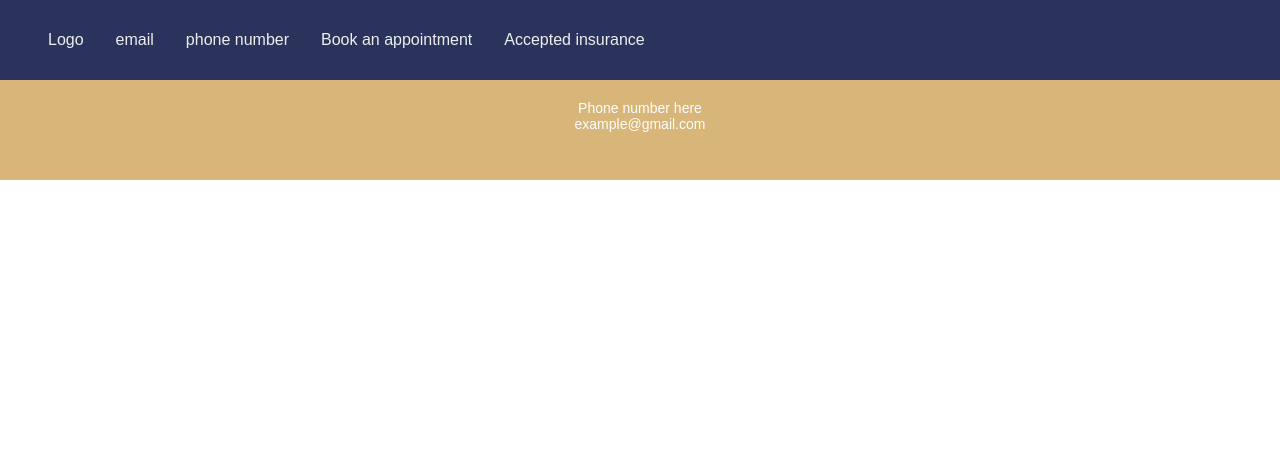
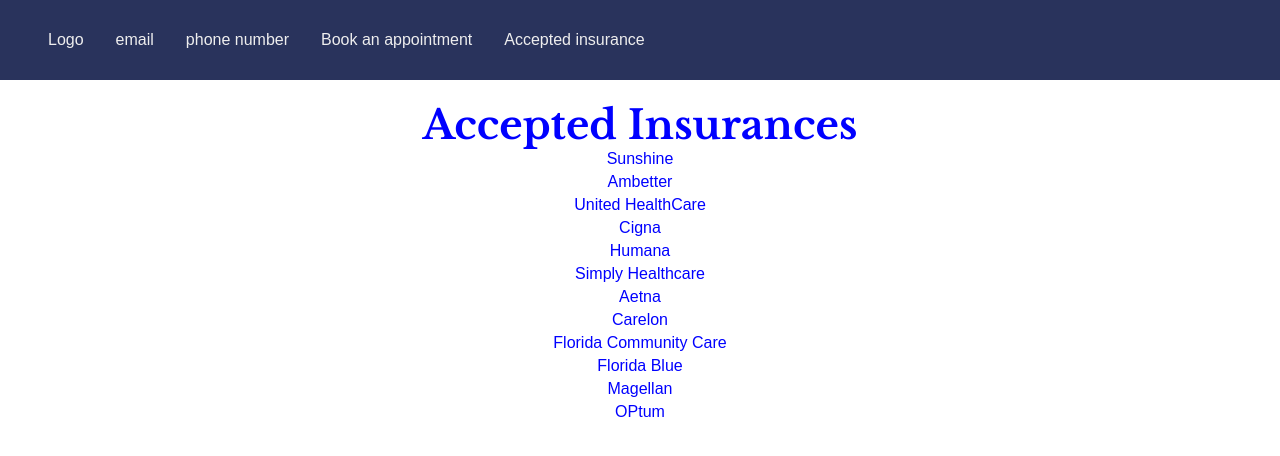
Before and after one commit to StrBoll/TampaBayMentalHealth, a React (Create React App) app: page /checkinsurance in a window 1280 px wide. Shown: the top 456 px of the page. Built offline with nearby package versions, Linux system fonts and the light colour scheme.

Commit message:
Couple of changes to insurance page as well as html header fonts

```diff
--- a/public/index.html
+++ b/public/index.html
@@ -1,6 +1,8 @@
 <!DOCTYPE html>
 <html lang="en">
   <head>
+    <link rel="preconnect" href="https://fonts.gstatic.com">
+    <link href="https://fonts.googleapis.com/css2?family=Libre+Baskerville:wght@400;700&display=swap" rel="stylesheet">
     <meta charset="utf-8" />
     <link rel="icon" href="%PUBLIC_URL%/favicon.ico" />
     <meta name="viewport" content="width=device-width, initial-scale=1" />
--- a/src/Checkinsurance.jsx
+++ b/src/Checkinsurance.jsx
@@ -1,35 +1,53 @@
 import React from 'react';
 
-const Checkinsurance = () => {
+const CheckInsurance = () => {
+    const acceptedInsurances = [
+        "Sunshine",
+        "Ambetter",
+        "United HealthCare",
+        "Cigna",
+        "Humana",
+        "Simply Healthcare",
+        "Aetna",
+        "Carelon",
+        "Florida Community Care",
+        "Florida Blue",
+        "Magellan",
+        "OPtum"
+    ];
+
     return (
-    <bottom style={styles.bottom}>
         <div style={styles.container}>
-      <p style={styles.text}>Phone number here</p>
-      <p style={styles.text}>example@gmail.com</p>
+            <h2 style={styles.title}>Accepted Insurances</h2>
+            <ul style={styles.insuranceList}>
+                {acceptedInsurances.map(insurance => (
+                    <li key={insurance} style={styles.insuranceItem}>{insurance}</li>
+                ))}
+            </ul>
         </div>
-    </bottom>
     );
 };
 
-
 const styles = {
-    bottom: {
-      backgroundColor: '#d8b578',
-      color: '#fff',
+    container: {
+        backgroundColor: 'white',
+        padding: '20px',
+    },
+    title: {
+        fontFamily: '"Libre Baskerville", sans-serif',
+        fontSize: '40px',
+        color: 'blue',
         textAlign: 'center',
-      padding: '20px 0',
-      width: '100%',
-      bottom: 0,
-      height: 100,
-      left: 0,
     },
-    container: {
-      maxWidth: '550px',
-      margin: '0 auto',
+    insuranceList: {
+        listStyleType: 'none',
+        padding: 0,
     },
-    text: {
-      fontSize: '14px',
+    insuranceItem: {
+        fontFamily: 'Arial, Helvetica, sans-serif',
+        color: 'blue',
+        marginBottom: '5px',
     },
 };
 
-export default Checkinsurance;
+export default CheckInsurance;
```
Also changed, not shown: package.json (+2 -7 lines), 1 other file (tests, documents, lock files or other folders). Lines whose indentation alone changed are shown as unchanged.
